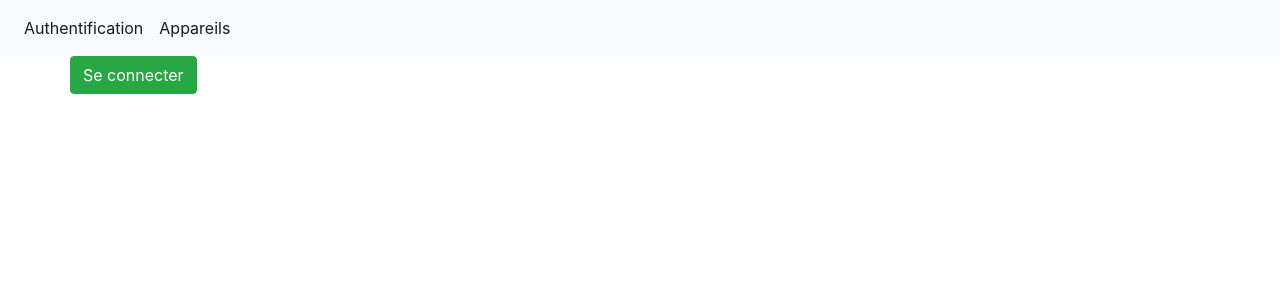
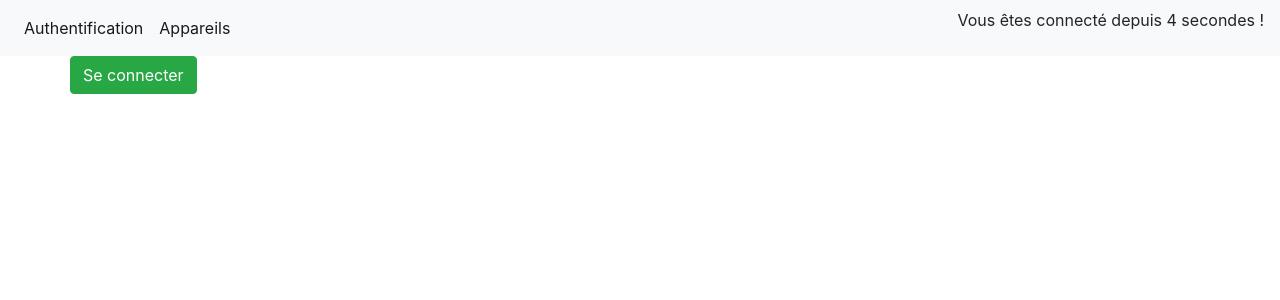
Before and after one commit to Maxx-N/angular-open-classrooms, an Angular app: page /authentication in a window 1280 px wide. Shown: the top 300 px of the page. Built offline with nearby package versions, Linux system fonts and the light colour scheme.

Commit message:
counter works and displays connection time

```diff
--- a/src/app/app.component.html
+++ b/src/app/app.component.html
@@ -12,6 +12,9 @@
         >
       </li>
     </ul>
+    <div class="navbar-right">
+      <p>Vous êtes connecté depuis {{seconds}} secondes !</p>
+    </div>
   </div>
 </nav>
 
--- a/src/app/app.component.ts
+++ b/src/app/app.component.ts
@@ -1,10 +1,29 @@
-import { Component } from '@angular/core';
+import { Component, OnInit } from '@angular/core';
+import { interval } from 'rxjs';
 
 @Component({
   selector: 'app-root',
   templateUrl: './app.component.html',
   styleUrls: ['./app.component.scss'],
 })
-export class AppComponent {
+export class AppComponent implements OnInit {
+  seconds: number;
+
   constructor() {}
+
+  ngOnInit() {
+    const counter = interval(1000);
+
+    counter.subscribe(
+      (value) => {
+        this.seconds = value;
+      },
+      (error) => {
+        console.log('Oups, il y a eu une erreur : ' + error);
+      },
+      () => {
+        console.log('Observable complet !');
+      }
+    );
+  }
 }
```
